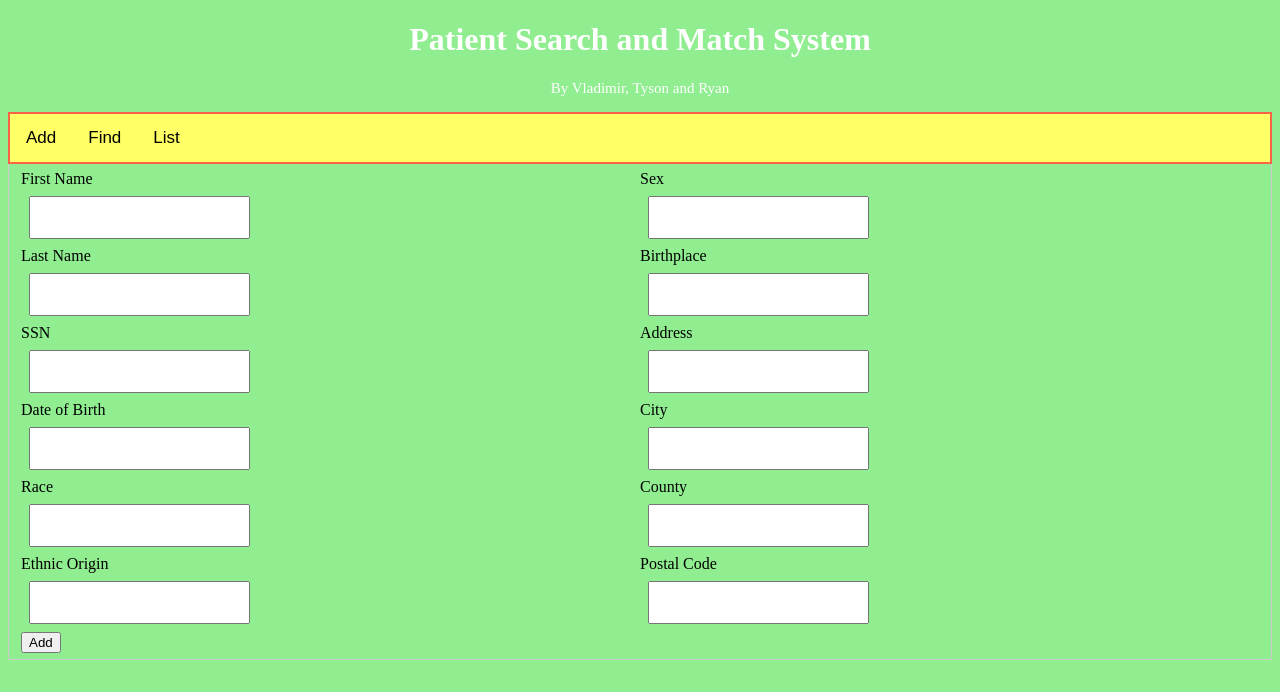
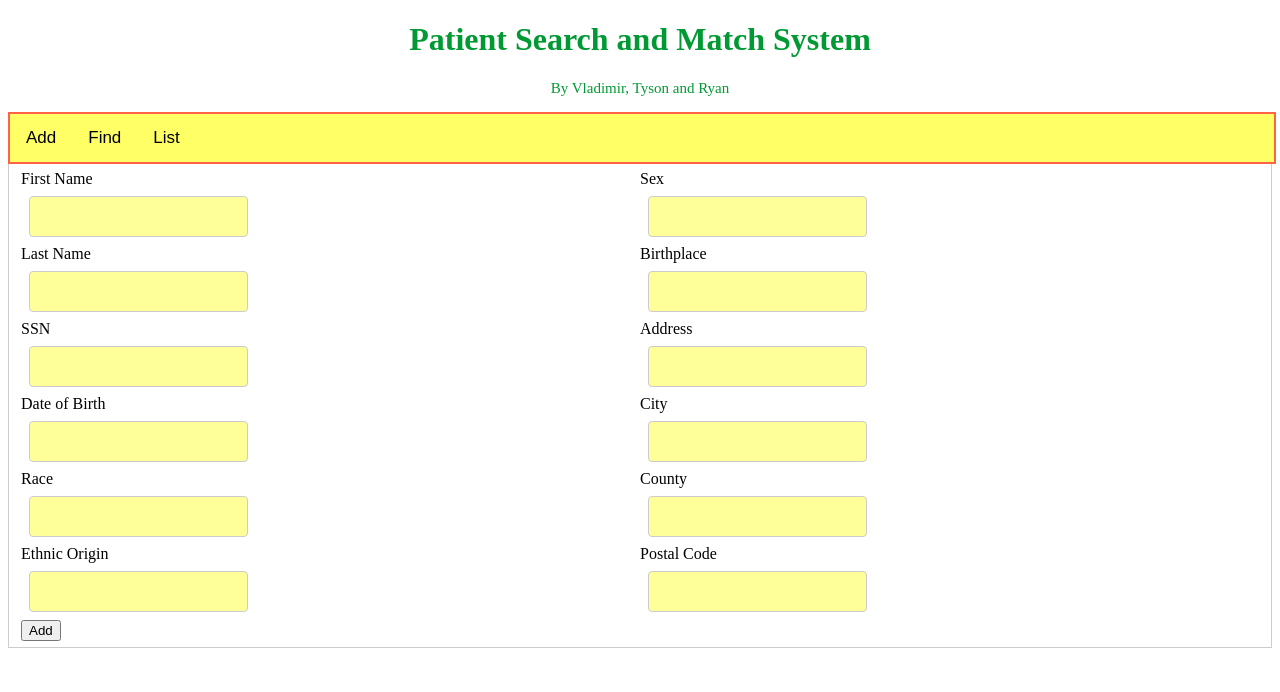
Before and after one commit to Vladimito/Patient-Search-and-Match-System, a website: page view/index.html in a window 1280 px wide. Both pictures are taken after a click on the button "Add". Drawn offline with nearby package versions, Linux system fonts and the light colour scheme.

Commit message:
Made several changes to colour scheme

```diff
--- a/view/style.css
+++ b/view/style.css
@@ -5,6 +5,7 @@ input {
 }
 
 .tab {
+    width: 100%;
     overflow: hidden;
     border: 2px solid Tomato;
     background-color: #ffff66;
@@ -59,19 +60,29 @@ th {
      color: white;
 }
 
+input[type=text], select {
+  background-color: #ffff99;
+  border: 1px solid #ccc;
+  border-radius: 4px;
+}
+
 body {
-  background-color: lightgreen;
+  background-color: white;
 }
 
 h1 {
-  color: white;
+  color: #009933;
   text-align: center;
+}
+
+h2 {
+  color: #009933;
 }
 
 p {
   font-size: 15px;
   text-align: center;
-  color: white;
+  color: #009933;
 }
 
 .column {
```
